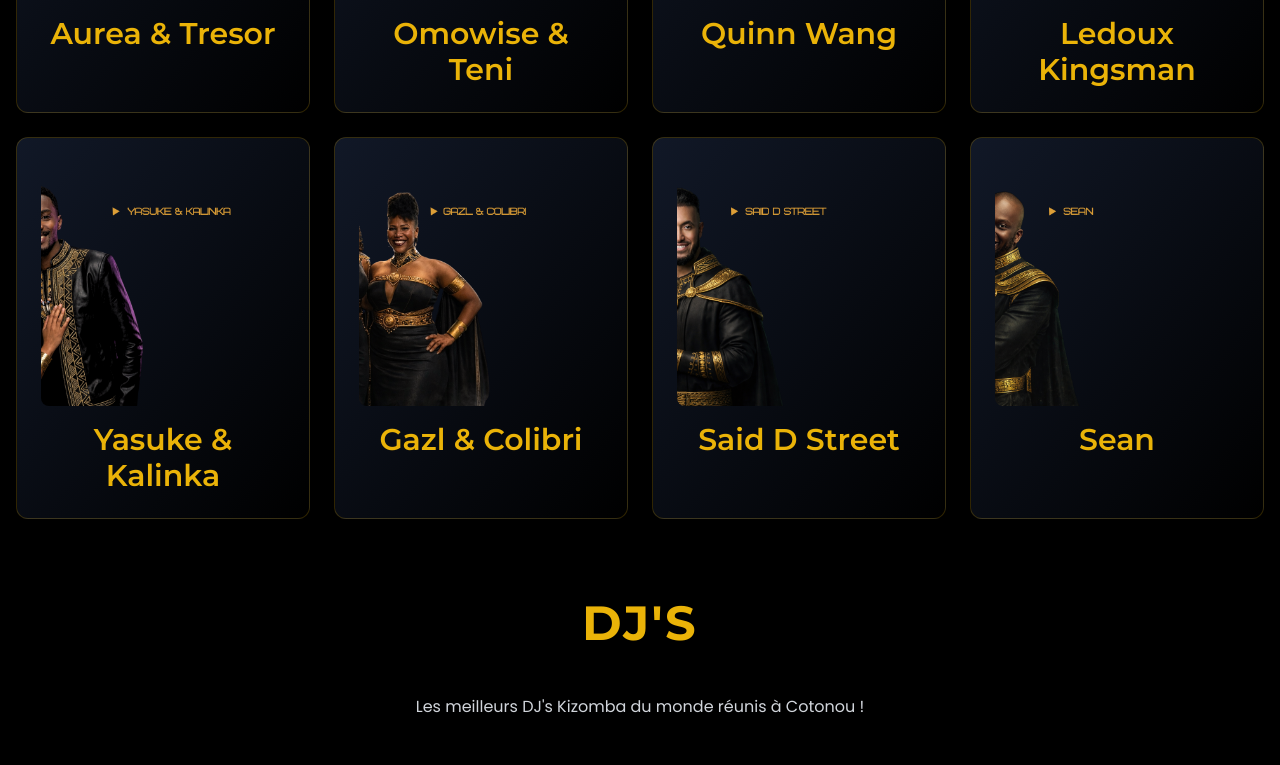
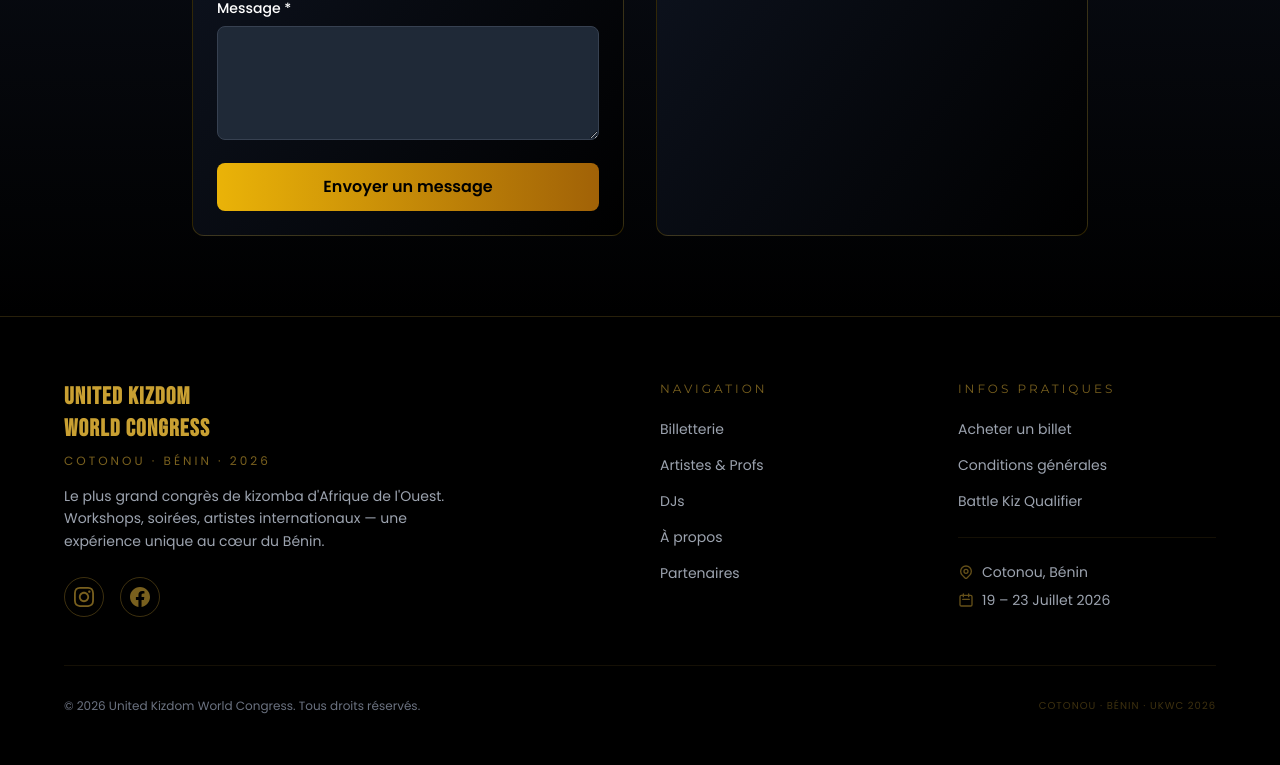
Before and after one commit to smartdev1/Kizumba, a Nuxt app: page / in a window 1280 px wide. Shown: the part 1880-2645 px from the top of the page. Built offline with nearby package versions, Linux system fonts and the light colour scheme.

Commit message:
[FIX] Footer & Add socials links

```diff
--- a/components/BilletterieSection.vue
+++ b/components/BilletterieSection.vue
@@ -8,7 +8,7 @@
         <span class="text-[#C9A032]">Congress 2026</span>
       </h2>
       <p class="text-gray-400 text-lg mb-4">
-        19 – 23 novembre 2026 · Hilton Paris Charles de Gaulle Airport
+        19 – 23 Juillet 2026 · Cotonou, Bénin
       </p>
 
       <div class="flex flex-wrap justify-center gap-3 mb-12 text-sm text-white/70">
--- a/components/FooterSection.vue
+++ b/components/FooterSection.vue
@@ -1,42 +1,116 @@
 <template>
-  <footer class="bg-black border-t border-gold-500/20 py-12 px-4">
-    <div class="container mx-auto">
-      <div class="grid md:grid-cols-3 gap-8 mb-8">
-        <div>
-          <h3 class="text-2xl font-bold gradient-text mb-4">United Kizdom World Congress</h3>
-          <p class="text-gray-400">Cotonou Édition 2026</p>
-        </div>
+  <footer class="bg-black border-t border-[#C9A032]/20 pt-16 pb-8 px-4">
+    <div class="container mx-auto max-w-6xl">
 
-        <div>
-          <h4 class="font-semibold text-gold-500 mb-4">Navigation</h4>
-          <ul class="space-y-2">
-            <li><a href="#billetterie" class="text-gray-400 hover:text-gold-500 transition-colors">Billetterie</a></li>
-            <li><a href="#professeurs" class="text-gray-400 hover:text-gold-500 transition-colors">Professeurs</a></li>
-            <li><a href="#dj" class="text-gray-400 hover:text-gold-500 transition-colors">DJs</a></li>
-            <li><a href="#contact" class="text-gray-400 hover:text-gold-500 transition-colors">Contact</a></li>
-          </ul>
-        </div>
+      <!-- Grille principale -->
+      <div class="grid grid-cols-1 md:grid-cols-4 gap-10 mb-12">
 
-        <div>
-          <h4 class="font-semibold text-gold-500 mb-4">Réseaux sociaux</h4>
-          <div class="flex space-x-4">
-            <a href="#" class="text-gray-400 hover:text-gold-500 transition-colors">
-              <svg class="w-6 h-6" fill="currentColor" viewBox="0 0 24 24">
-                <path d="M24 12.073c0-6.627-5.373-12-12-12s-12 5.373-12 12c0 5.99 4.388 10.954 10.125 11.854v-8.385H7.078v-3.47h3.047V9.43c0-3.007 1.792-4.669 4.533-4.669 1.312 0 2.686.235 2.686.235v2.953H15.83c-1.491 0-1.956.925-1.956 1.874v2.25h3.328l-.532 3.47h-2.796v8.385C19.612 23.027 24 18.062 24 12.073z"/>
+        <!-- Identité -->
+        <div class="md:col-span-2">
+          <h3
+            class="text-2xl font-black uppercase tracking-wider mb-2"
+            style="font-family:'Bebas Neue',sans-serif; color:#C9A032;"
+          >
+            United Kizdom<br />World Congress
+          </h3>
+          <p class="text-[#C9A032]/60 text-xs tracking-[0.25em] uppercase mb-4">Cotonou · Bénin · 2026</p>
+          <p class="text-gray-400 text-sm leading-relaxed max-w-sm">
+            Le plus grand congrès de kizomba d'Afrique de l'Ouest.
+            Workshops, soirées, artistes internationaux — une expérience unique au cœur du Bénin.
+          </p>
+
+          <!-- Réseaux sociaux -->
+          <div class="flex gap-4 mt-6">
+            <a
+              href="https://www.instagram.com/united_kizdom?igsh=MW9hZXd4M3Ryd2pwag=="
+              target="_blank"
+              rel="noopener noreferrer"
+              aria-label="Instagram"
+              class="group w-10 h-10 rounded-full border border-[#C9A032]/30 flex items-center justify-center text-[#C9A032]/60 hover:border-[#C9A032] hover:text-[#C9A032] hover:bg-[#C9A032]/10 transition-all duration-300"
+            >
+              <!-- Instagram -->
+              <svg class="w-5 h-5" fill="currentColor" viewBox="0 0 24 24">
+                <path d="M12 2.163c3.204 0 3.584.012 4.85.07 3.252.148 4.771 1.691 4.919 4.919.058 1.265.069 1.645.069 4.849 0 3.205-.012 3.584-.069 4.849-.149 3.225-1.664 4.771-4.919 4.919-1.266.058-1.644.07-4.85.07-3.204 0-3.584-.012-4.849-.07-3.26-.149-4.771-1.699-4.919-4.92-.058-1.265-.07-1.644-.07-4.849 0-3.204.013-3.583.07-4.849.149-3.227 1.664-4.771 4.919-4.919 1.266-.057 1.645-.069 4.849-.069zm0-2.163c-3.259 0-3.667.014-4.947.072-4.358.2-6.78 2.618-6.98 6.98-.059 1.281-.073 1.689-.073 4.948 0 3.259.014 3.668.072 4.948.2 4.358 2.618 6.78 6.98 6.98 1.281.058 1.689.072 4.948.072 3.259 0 3.668-.014 4.948-.072 4.354-.2 6.782-2.618 6.979-6.98.059-1.28.073-1.689.073-4.948 0-3.259-.014-3.667-.072-4.947-.196-4.354-2.617-6.78-6.979-6.98-1.281-.059-1.69-.073-4.949-.073zm0 5.838c-3.403 0-6.162 2.759-6.162 6.162s2.759 6.163 6.162 6.163 6.162-2.759 6.162-6.163c0-3.403-2.759-6.162-6.162-6.162zm0 10.162c-2.209 0-4-1.79-4-4 0-2.209 1.791-4 4-4s4 1.791 4 4c0 2.21-1.791 4-4 4zm6.406-11.845c-.796 0-1.441.645-1.441 1.44s.645 1.44 1.441 1.44c.795 0 1.439-.645 1.439-1.44s-.644-1.44-1.439-1.44z"/>
               </svg>
             </a>
-            <a href="#" class="text-gray-400 hover:text-gold-500 transition-colors">
-              <svg class="w-6 h-6" fill="currentColor" viewBox="0 0 24 24">
-                <path d="M12 2.163c3.204 0 3.584.012 4.85.07 3.252.148 4.771 1.691 4.919 4.919.058 1.265.069 1.645.069 4.849 0 3.205-.012 3.584-.069 4.849-.149 3.225-1.664 4.771-4.919 4.919-1.266.058-1.644.07-4.85.07-3.204 0-3.584-.012-4.849-.07-3.26-.149-4.771-1.699-4.919-4.92-.058-1.265-.07-1.644-.07-4.849 0-3.204.013-3.583.07-4.849.149-3.227 1.664-4.771 4.919-4.919 1.266-.057 1.645-.069 4.849-.069zm0-2.163c-3.259 0-3.667.014-4.947.072-4.358.2-6.78 2.618-6.98 6.98-.059 1.281-.073 1.689-.073 4.948 0 3.259.014 3.668.072 4.948.2 4.358 2.618 6.78 6.98 6.98 1.281.058 1.689.072 4.948.072 3.259 0 3.668-.014 4.948-.072 4.354-.2 6.782-2.618 6.979-6.98.059-1.28.073-1.689.073-4.948 0-3.259-.014-3.667-.072-4.947-.196-4.354-2.617-6.78-6.979-6.98-1.281-.059-1.69-.073-4.949-.073z"/>
+            <a
+              href="https://www.facebook.com/profile.php?id=61574658126622"
+              target="_blank"
+              rel="noopener noreferrer"
+              aria-label="Facebook"
+              class="group w-10 h-10 rounded-full border border-[#C9A032]/30 flex items-center justify-center text-[#C9A032]/60 hover:border-[#C9A032] hover:text-[#C9A032] hover:bg-[#C9A032]/10 transition-all duration-300"
+            >
+              <!-- Facebook -->
+              <svg class="w-5 h-5" fill="currentColor" viewBox="0 0 24 24">
+                <path d="M24 12.073c0-6.627-5.373-12-12-12s-12 5.373-12 12c0 5.99 4.388 10.954 10.125 11.854v-8.385H7.078v-3.47h3.047V9.43c0-3.007 1.792-4.669 4.533-4.669 1.312 0 2.686.235 2.686.235v2.953H15.83c-1.491 0-1.956.925-1.956 1.874v2.25h3.328l-.532 3.47h-2.796v8.385C19.612 23.027 24 18.062 24 12.073z"/>
               </svg>
             </a>
           </div>
         </div>
+
+        <!-- Navigation -->
+        <div>
+          <h4 class="text-xs tracking-[0.25em] uppercase text-[#C9A032]/60 mb-5">Navigation</h4>
+          <ul class="space-y-3">
+            <li>
+              <a href="#billetterie" class="text-gray-400 hover:text-[#C9A032] transition-colors text-sm">Billetterie</a>
+            </li>
+            <li>
+              <a href="#professeurs" class="text-gray-400 hover:text-[#C9A032] transition-colors text-sm">Artistes & Profs</a>
+            </li>
+            <li>
+              <a href="#dj" class="text-gray-400 hover:text-[#C9A032] transition-colors text-sm">DJs</a>
+            </li>
+            <li>
+              <NuxtLink to="/about" class="text-gray-400 hover:text-[#C9A032] transition-colors text-sm">À propos</NuxtLink>
+            </li>
+            <li>
+              <NuxtLink to="/partners" class="text-gray-400 hover:text-[#C9A032] transition-colors text-sm">Partenaires</NuxtLink>
+            </li>
+          </ul>
+        </div>
+
+        <!-- Infos pratiques -->
+        <div>
+          <h4 class="text-xs tracking-[0.25em] uppercase text-[#C9A032]/60 mb-5">Infos pratiques</h4>
+          <ul class="space-y-3">
+            <li>
+              <NuxtLink to="/shop" class="text-gray-400 hover:text-[#C9A032] transition-colors text-sm">Acheter un billet</NuxtLink>
+            </li>
+            <li>
+              <NuxtLink to="/conditions-generales" class="text-gray-400 hover:text-[#C9A032] transition-colors text-sm">Conditions générales</NuxtLink>
+            </li>
+            <li>
+              <NuxtLink to="/battle-kiz-qualifier" class="text-gray-400 hover:text-[#C9A032] transition-colors text-sm">Battle Kiz Qualifier</NuxtLink>
+            </li>
+          </ul>
+
+          <!-- Lieu & date -->
+          <div class="mt-6 pt-6 border-t border-[#C9A032]/10 space-y-2">
+            <div class="flex items-start gap-2 text-sm text-gray-400">
+              <svg class="w-4 h-4 mt-0.5 shrink-0 text-[#C9A032]/50" fill="none" stroke="currentColor" stroke-width="2" viewBox="0 0 24 24">
+                <path stroke-linecap="round" stroke-linejoin="round" d="M17.657 16.657L13.414 20.9a1.998 1.998 0 01-2.827 0l-4.244-4.243a8 8 0 1111.314 0z"/>
+                <path stroke-linecap="round" stroke-linejoin="round" d="M15 11a3 3 0 11-6 0 3 3 0 016 0z"/>
+              </svg>
+              Cotonou, Bénin
+            </div>
+            <div class="flex items-start gap-2 text-sm text-gray-400">
+              <svg class="w-4 h-4 mt-0.5 shrink-0 text-[#C9A032]/50" fill="none" stroke="currentColor" stroke-width="2" viewBox="0 0 24 24">
+                <path stroke-linecap="round" stroke-linejoin="round" d="M8 7V3m8 4V3m-9 8h10M5 21h14a2 2 0 002-2V7a2 2 0 00-2-2H5a2 2 0 00-2 2v12a2 2 0 002 2z"/>
+              </svg>
+              19 – 23 Juillet 2026
+            </div>
+          </div>
+        </div>
+
       </div>
 
-      <div class="border-t border-gold-500/20 pt-8 text-center text-gray-400 text-sm">
+      <!-- Séparateur + copyright -->
+      <div class="border-t border-[#C9A032]/10 pt-8 flex flex-col md:flex-row items-center justify-between gap-4 text-gray-500 text-xs">
         <p>&copy; {{ new Date().getFullYear() }} United Kizdom World Congress. Tous droits réservés.</p>
+        <p class="tracking-widest uppercase text-[#C9A032]/30 text-[10px]">Cotonou · Bénin · UKWC 2026</p>
       </div>
+
     </div>
   </footer>
 </template>
--- a/pages/admin/artistes/index.vue
+++ b/pages/admin/artistes/index.vue
@@ -109,11 +109,11 @@
               </div>
               <div>
                 <label class="label-field">Pays</label>
-                <input v-model="form.country" type="text" placeholder="France" class="admin-input" />
+                <input v-model="form.country" type="text" placeholder="Bénin" class="admin-input" />
               </div>
               <div>
                 <label class="label-field">Drapeau (emoji)</label>
-                <input v-model="form.country_flag" type="text" placeholder="🇫🇷" class="admin-input text-xl" />
+                <input v-model="form.country_flag" type="text" placeholder="🇧🇯" class="admin-input text-xl" />
               </div>
               <div class="col-span-2">
                 <label class="label-field">Instagram</label>
--- a/pages/index.vue
+++ b/pages/index.vue
@@ -2,7 +2,7 @@
   <div class="bg-black text-white">
     <HeroSection />
     <BilletterieSection />
-    <ArtistesSection />
+    <!-- <ArtistesSection /> -->
     <ContactSection />
   </div>
 </template>
@@ -11,7 +11,7 @@
 useHead({
   title: 'United Kizdom World Congress 2026 - Festival Kizomba à Cotonou',
   meta: [
-    { name: 'description', content: 'Le plus grand événement Kizomba du Bénin. Du 19 au 23 novembre 2026.' }
+    { name: 'description', content: 'Le plus grand événement Kizomba du Bénin. Du 14 au 19 juillet 2026.' }
   ]
 })
 </script>
--- a/stores/event.js
+++ b/stores/event.js
@@ -17,8 +17,8 @@
     // Info statique du festival
     eventInfo: {
       name: 'United Kizdom World Congress',
-      location: 'Hilton Paris Charles de Gaulle Airport',
-      address: '8 Rue de Rome, 93290 Tremblay-en-France, France',
+      location: 'Cotonou, Bénin',
+      address: 'Cotonou, Bénin',
       startDate: '2026-07-14',
       endDate: '2026-07-19',
       // Timestamp calculé une fois côté client pour éviter les problèmes SSR
```
Also changed, not shown: 1 other file (tests, documents, lock files or other folders).
